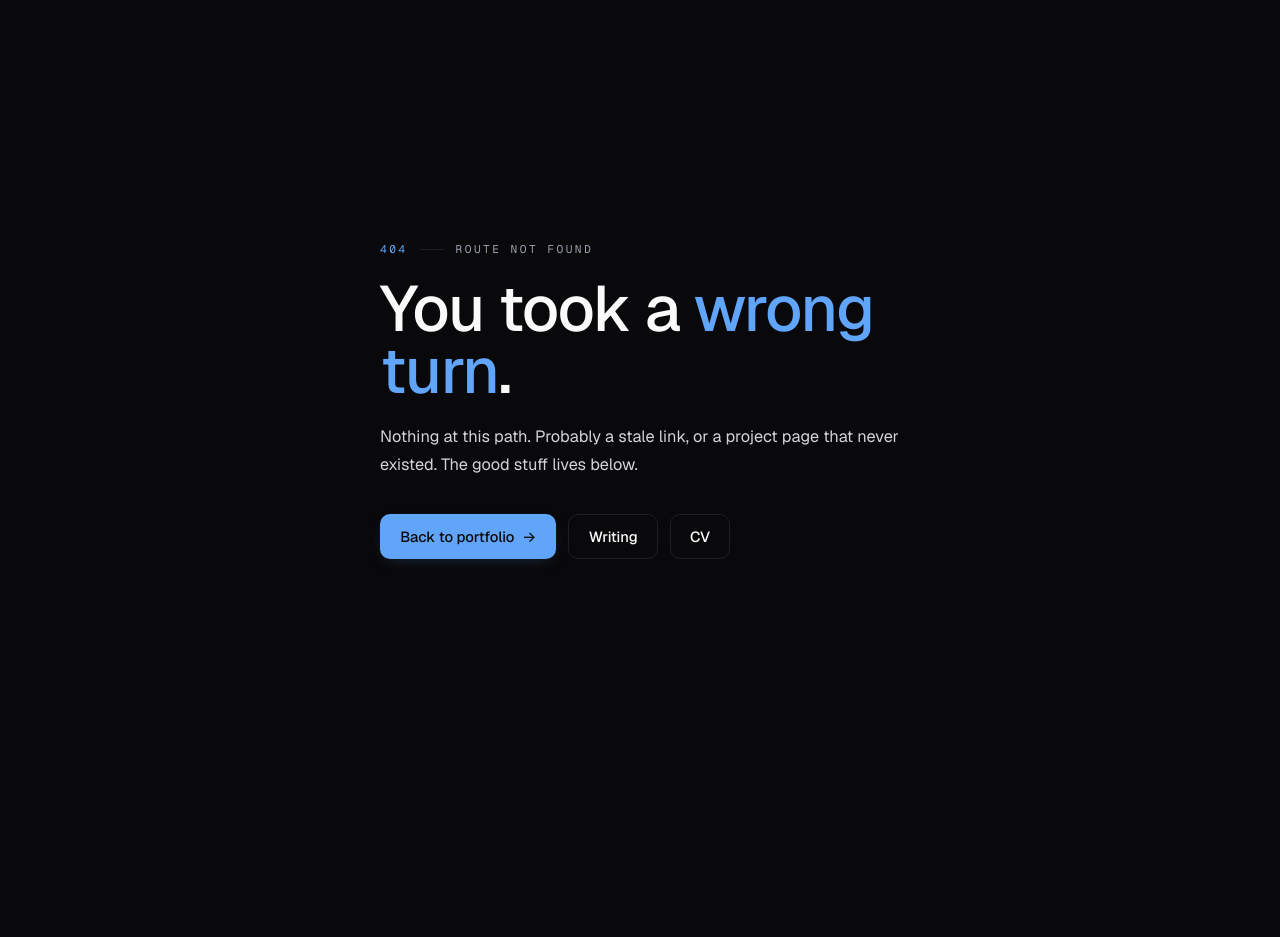
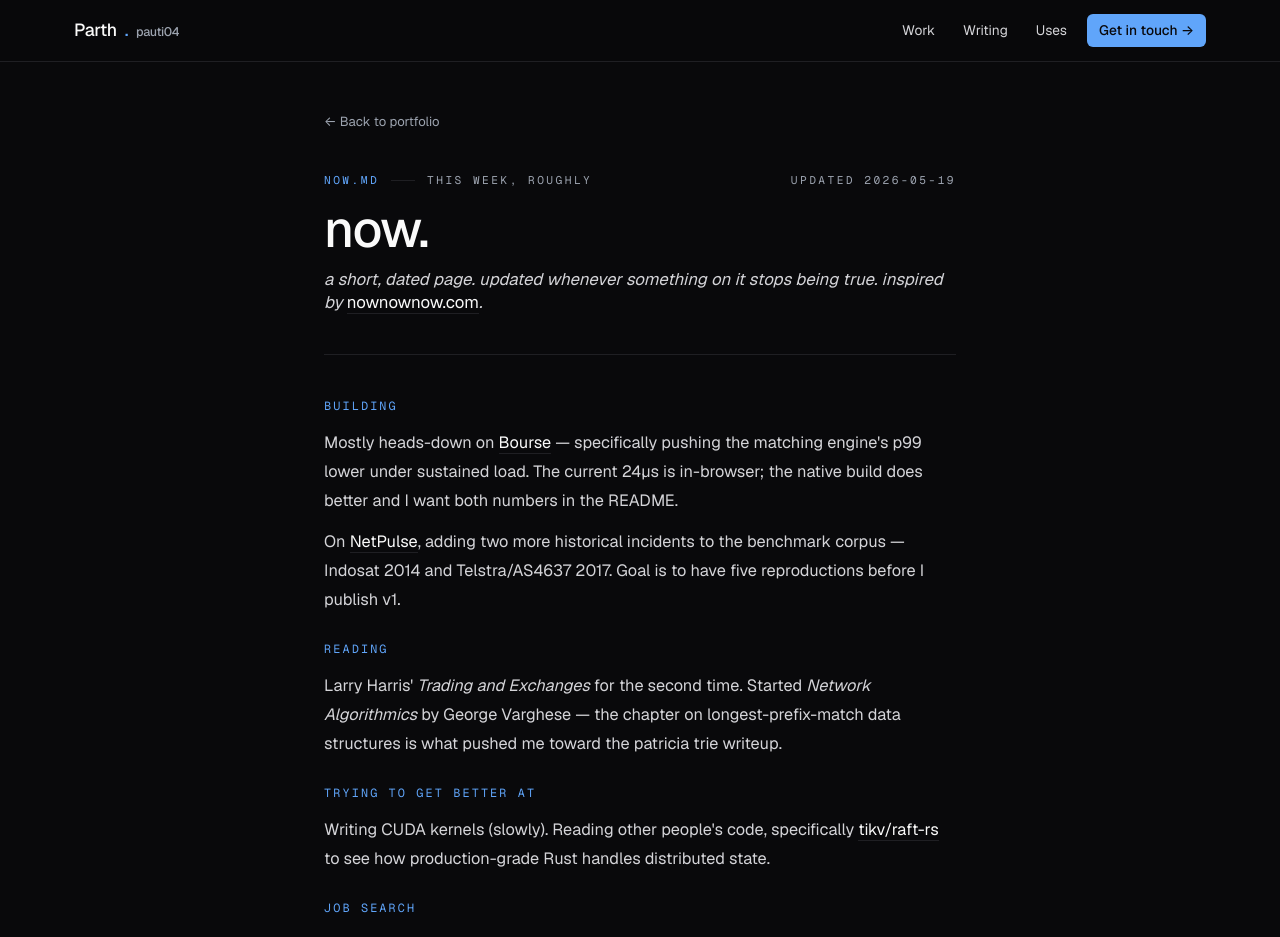
Before and after one commit to pauti04/portfolio, a Next.js app: page /now in a window 1280 px wide. Before the commit this address had no page. Shown: the top 937 px of the page. Before the commit the page ends 800 px from the top, so only its background shows below. Built offline with nearby package versions, Linux system fonts and the light colour scheme.

Commit message:
add /now page + skip-to-content a11y link
- /now: short, dated "what I'm focused on this week" page in
  the spirit of nownownow.com
- skip-to-content link in <body> for keyboard / screen reader
  users to bypass the top nav
- wired /now into footer, sitemap, and command palette

```diff
--- a/app/components/CommandBar.tsx
+++ b/app/components/CommandBar.tsx
@@ -106,6 +106,14 @@ export default function CommandBar() {
         subtitle: "Tools, editor, fonts, hosting",
         group: "Actions",
         exec: () => (window.location.href = "/uses"),
+      },
+      {
+        id: "a-now",
+        kind: "external",
+        title: "/now",
+        subtitle: "What I'm working on this week",
+        group: "Actions",
+        exec: () => (window.location.href = "/now"),
       },
       {
         id: "a-github",
--- a/app/layout.tsx
+++ b/app/layout.tsx
@@ -80,6 +80,12 @@ export default function RootLayout({
         <link rel="alternate" type="application/rss+xml" title="Parth — Writing" href="/feed.xml" />
       </head>
       <body>
+        <a
+          href="#cover"
+          className="sr-only focus:not-sr-only focus:fixed focus:top-3 focus:left-3 focus:z-[100] focus:bg-[var(--color-accent)] focus:text-[var(--color-bg)] focus:px-3 focus:py-1.5 focus:rounded-md focus:font-medium focus:text-[0.88rem]"
+        >
+          Skip to content
+        </a>
         {children}
         <SpeedInsights />
         <Analytics />
--- /dev/null
+++ b/app/now/page.tsx
@@ -0,0 +1,190 @@
+import type { Metadata } from "next";
+import Link from "next/link";
+
+export const metadata: Metadata = {
+  title: "Now — Parth · pauti04",
+  description:
+    "What I'm working on this week. A short, dated note in the spirit of nownownow.com.",
+};
+
+// Update this date when you change the page below.
+const LAST_UPDATED = "2026-05-19";
+
+export default function NowPage() {
+  return (
+    <main className="min-h-screen">
+      <TopBar />
+      <div className="mx-auto max-w-[680px] px-6 pt-28 pb-20">
+        <nav className="text-[0.82rem] text-[var(--color-muted)] mb-10">
+          <Link href="/" className="hover:text-[var(--color-accent)] transition">
+            ← Back to portfolio
+          </Link>
+        </nav>
+
+        <header className="mb-10">
+          <div className="flex items-center gap-3 text-[0.7rem] uppercase tracking-[0.22em] text-[var(--color-muted)] mb-4 mono">
+            <span className="text-[var(--color-accent)]">now.md</span>
+            <span className="w-6 h-px bg-[var(--color-line)]" />
+            <span>this week, roughly</span>
+            <span className="ml-auto tabular-nums">
+              updated {new Date(LAST_UPDATED).toLocaleDateString("en-CA")}
+            </span>
+          </div>
+          <h1 className="serif text-[2.4rem] md:text-[3.2rem] leading-[1] tracking-[-0.025em] text-[var(--color-fg)] font-semibold lowercase">
+            now.
+          </h1>
+          <p className="text-[1.05rem] italic text-[var(--color-fg-soft)] mt-3 leading-snug max-w-[60ch]">
+            a short, dated page. updated whenever something on it stops being
+            true. inspired by{" "}
+            <a
+              href="https://nownownow.com/about"
+              target="_blank"
+              rel="noreferrer"
+              className="link not-italic"
+            >
+              nownownow.com
+            </a>
+            .
+          </p>
+        </header>
+
+        <hr className="border-[var(--color-line)] mb-10" />
+
+        <article className="space-y-6 text-[1.02rem] leading-[1.78] text-[var(--color-fg-soft)]">
+          <Section title="building">
+            <p>
+              Mostly heads-down on{" "}
+              <Link href="/work/bourse" className="link not-italic">
+                Bourse
+              </Link>
+              {" "}— specifically pushing the matching engine&apos;s p99 lower
+              under sustained load. The current 24µs is in-browser; the native
+              build does better and I want both numbers in the README.
+            </p>
+            <p>
+              On{" "}
+              <Link href="/work/netpulse" className="link not-italic">
+                NetPulse
+              </Link>
+              , adding two more historical incidents to the benchmark corpus —
+              Indosat 2014 and Telstra/AS4637 2017. Goal is to have five
+              reproductions before I publish v1.
+            </p>
+          </Section>
+
+          <Section title="reading">
+            <p>
+              Larry Harris&apos; <em>Trading and Exchanges</em> for the second
+              time. Started{" "}
+              <em>Network Algorithmics</em> by George Varghese — the chapter on
+              longest-prefix-match data structures is what pushed me toward the
+              patricia trie writeup.
+            </p>
+          </Section>
+
+          <Section title="trying to get better at">
+            <p>
+              Writing CUDA kernels (slowly). Reading other people&apos;s code,
+              specifically{" "}
+              <a
+                href="https://github.com/tikv/raft-rs"
+                target="_blank"
+                rel="noreferrer"
+                className="link not-italic"
+              >
+                tikv/raft-rs
+              </a>{" "}
+              to see how production-grade Rust handles distributed state.
+            </p>
+          </Section>
+
+          <Section title="job search">
+            <p>
+              Talking to a few teams for 2026 new-grad and internship roles.
+              ML-infra and low-latency systems both interest me; I&apos;m biased
+              toward the company over the role at this stage.
+            </p>
+          </Section>
+
+          <Section title="not doing">
+            <p>
+              Side projects unrelated to the four already on this site. Saying
+              yes to coffee chats where the recruiter hasn&apos;t read past
+              the headline. Vibe-coding.
+            </p>
+          </Section>
+        </article>
+
+        <footer className="mt-14 pt-6 border-t border-[var(--color-line)] flex items-center justify-between text-[0.84rem] text-[var(--color-muted)]">
+          <Link href="/" className="hover:text-[var(--color-accent)] transition">
+            ← Back to portfolio
+          </Link>
+          <a href="mailto:nikunjbhadwa123@gmail.com" className="link">
+            nikunjbhadwa123@gmail.com
+          </a>
+        </footer>
+      </div>
+    </main>
+  );
+}
+
+function Section({
+  title,
+  children,
+}: {
+  title: string;
+  children: React.ReactNode;
+}) {
+  return (
+    <section>
+      <h2 className="text-[0.74rem] uppercase tracking-[0.18em] text-[var(--color-accent)] mono mb-3">
+        {title}
+      </h2>
+      <div className="space-y-3">{children}</div>
+    </section>
+  );
+}
+
+function TopBar() {
+  return (
+    <div className="fixed top-0 inset-x-0 z-30 backdrop-blur-xl bg-[var(--color-bg)]/80 border-b border-[var(--color-line)]">
+      <div className="mx-auto max-w-[1180px] px-6 py-3.5 flex items-center justify-between">
+        <Link
+          href="/"
+          className="serif text-[1.1rem] text-[var(--color-fg)] font-medium tracking-tight hover:text-[var(--color-accent)] transition flex items-baseline gap-2"
+        >
+          Parth<span className="text-[var(--color-accent)]">.</span>
+          <span className="text-[0.78rem] text-[var(--color-muted)] hidden sm:inline font-sans">
+            pauti04
+          </span>
+        </Link>
+        <nav className="flex items-center gap-1">
+          <Link
+            href="/#work"
+            className="text-[0.86rem] text-[var(--color-fg-soft)] hover:text-[var(--color-fg)] px-3 py-1.5 rounded-md hover:bg-white/5 transition"
+          >
+            Work
+          </Link>
+          <Link
+            href="/writing"
+            className="text-[0.86rem] text-[var(--color-fg-soft)] hover:text-[var(--color-fg)] px-3 py-1.5 rounded-md hover:bg-white/5 transition hidden sm:inline"
+          >
+            Writing
+          </Link>
+          <Link
+            href="/uses"
+            className="text-[0.86rem] text-[var(--color-fg-soft)] hover:text-[var(--color-fg)] px-3 py-1.5 rounded-md hover:bg-white/5 transition hidden md:inline"
+          >
+            Uses
+          </Link>
+          <a
+            href="mailto:nikunjbhadwa123@gmail.com"
+            className="text-[0.86rem] text-[var(--color-bg)] bg-[var(--color-accent)] hover:bg-[#7db8ff] px-3 py-1.5 rounded-md font-medium transition ml-1"
+          >
+            Get in touch →
+          </a>
+        </nav>
+      </div>
+    </div>
+  );
+}
--- a/app/page.tsx
+++ b/app/page.tsx
@@ -548,7 +548,10 @@ function Footer() {
             (rss)
           </a>
           <br />
-          <Link href="/uses" className="link">
+          <Link href="/now" className="link">
+            /now →
+          </Link>{" "}
+          <Link href="/uses" className="link ml-2">
             /uses →
           </Link>{" "}
           <a href="/contact.vcf" download className="text-[var(--color-muted)] hover:text-[var(--color-accent)] transition">
--- a/app/sitemap.ts
+++ b/app/sitemap.ts
@@ -10,6 +10,7 @@ export default function sitemap(): MetadataRoute.Sitemap {
     { url: `${BASE}/`, lastModified: now, priority: 1.0 },
     { url: `${BASE}/cv`, lastModified: now, priority: 0.7 },
     { url: `${BASE}/uses`, lastModified: now, priority: 0.6 },
+    { url: `${BASE}/now`, lastModified: now, priority: 0.6 },
     { url: `${BASE}/writing`, lastModified: now, priority: 0.8 },
     ...POSTS.map((p) => ({
       url: `${BASE}${p.href}`,
```
